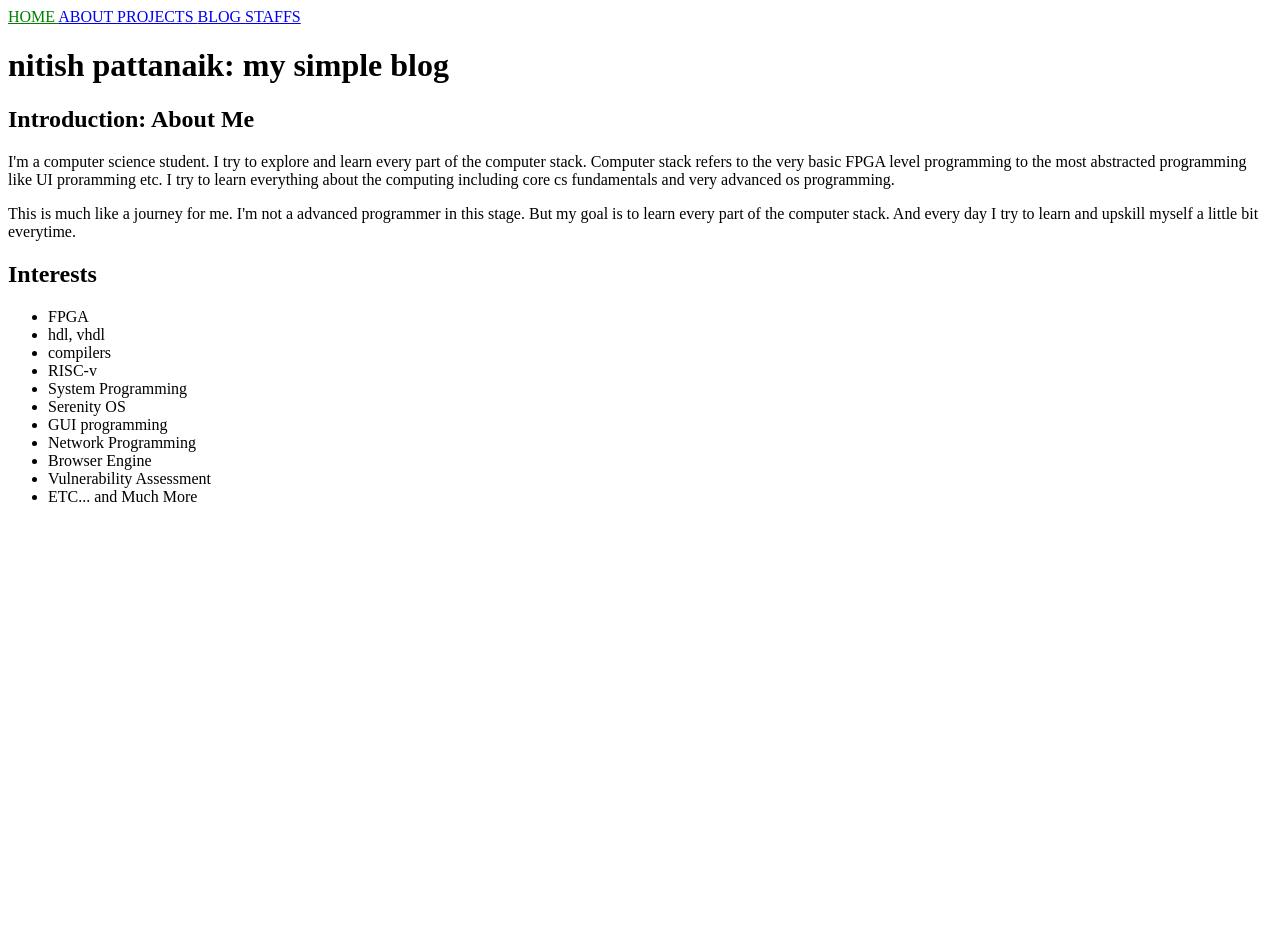
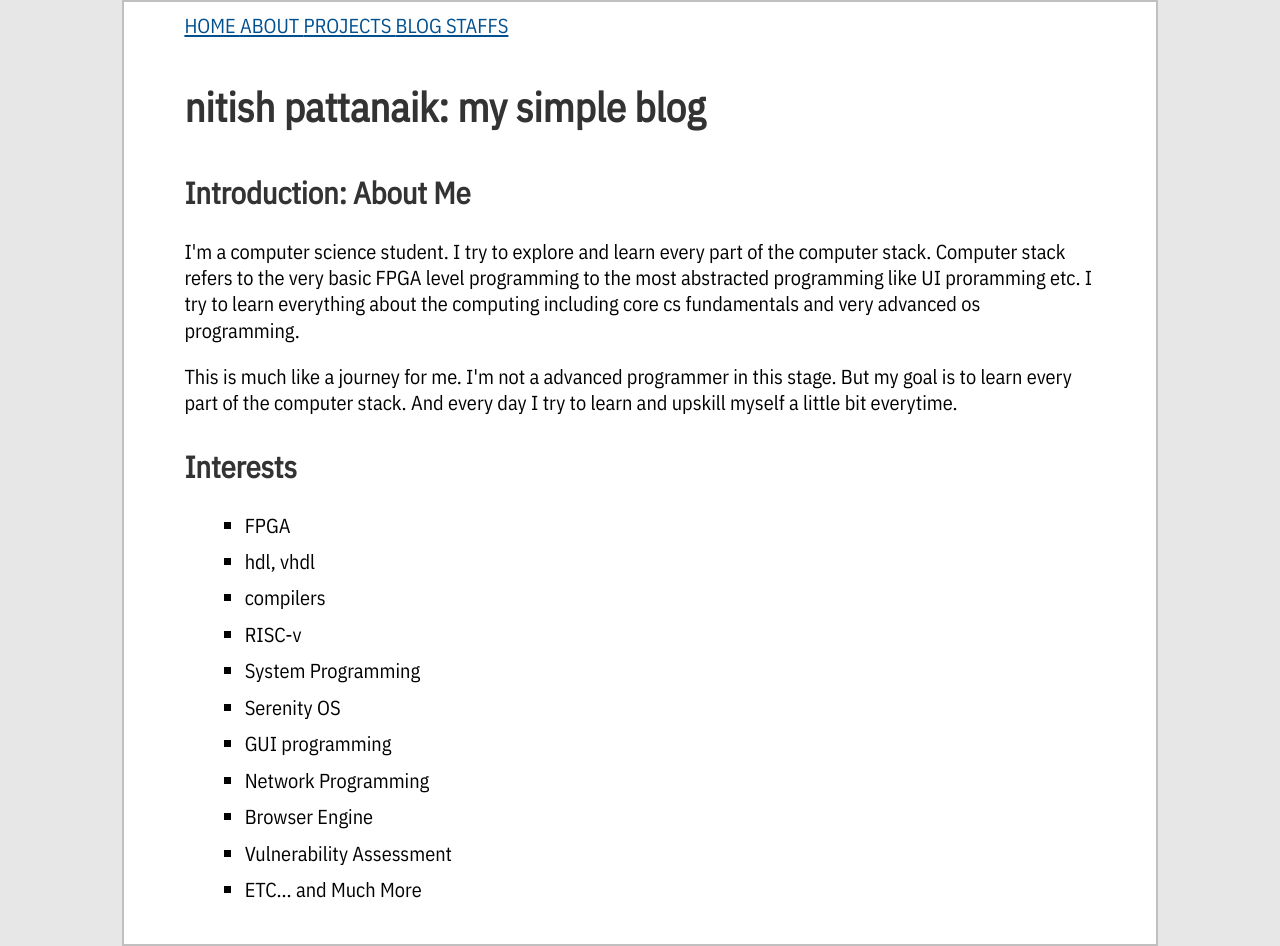
Before and after one commit to nkpattanaik/nkpattanaik.github.io, a Jekyll site: the page built from index.html, in a window 1280 px wide. Built offline with Jekyll 4.4.1, drawn with Linux system fonts in a browser that asks for light colours; before the commit the page ends 900 px from its top, so only the background shows below that.

Commit message:
adding a gnu style css file

```diff
--- a/_layouts/default.html
+++ b/_layouts/default.html
@@ -3,6 +3,7 @@
   <head>
     <meta charset="utf-8">
     <title>{{ page.title }}</title>
+    <link rel="stylesheet" href="https://fonts.googleapis.com/css?family=IBM+Plex+Sans|IBM+Plex+Sans+Condensed|IBM+Plex+Serif">
     <link rel="stylesheet" href="/assets/css/styles.css">
     {% feed_meta %}
     {% seo %}
--- /dev/null
+++ b/_sass/gnu_styling.scss
@@ -0,0 +1,52 @@
+/* Page Layout */
+html {background-color: #e7e7e7; }
+html, body {
+    font-size: 1.125em;
+    text-align: left;
+    text-decoration: none;
+    font-family: "IBM Plex Sans Condensed", "Aarial", sans-serif;
+}
+body {
+    background-color: #ffffff;
+    max-width: 45em;
+    padding: 0.5em 3em 1em 3em;
+    margin: 0 auto;
+    background-color: #ffffff;
+    border: solid 0.1em #c0c0c0;
+}
+
+/* Basic Elements */
+h1, h2, h3, h4, h5, strong,dt, th {
+    color: #333;
+    font-weight: bold;
+}
+
+h1 { font-size: 2em; margin: 1em 0; }
+h2 { font-size: 1.50em; margin: 1.0em 0 0.87em 0; }
+h3 { font-size: 1.30em; margin: 1em 0 0.87em 0; }
+h4 { font-size: 1.13em; margin: 1em 0 0.88em 0; }
+h5 { font-size: 1.00em; margin: 1em 0 1.00em 0; }
+
+p, pre, li, dt, dd, table, code, address { line-height: 1.3em; }
+
+/* Lists of underlined links are difficult to read. The top margin
+   gives a little more spacing between entries. */
+ul li { margin: .5em 1em; }
+ol li { margin: 1em; }
+ol ul li { margin: .5em 1em; }
+ul li p, ul ul li { margin-top: .3em; margin-bottom: .3em; }
+ul ul, ol ul { margin-top: 0; margin-bottom: 0; }
+
+/* links colorization */
+a:active { color: black; }
+a[href] { color: #005090; }
+a[href]:visited { color: #100070; }
+a[href]:active, a[href]:hover {
+   color: #100070;
+   text-decoration: none;
+}
+
+ol { list-style: decimal outside;}
+ul { list-style: square outside; }
+ul ul, ol ul { list-style: circle; }
+li { list-style: inherit; }
--- a/assets/css/styles.scss
+++ b/assets/css/styles.scss
@@ -2,3 +2,4 @@
 
 ---
 @import "main";
+@import "gnu_styling";
```
Also changed, not shown: 15 other files.
